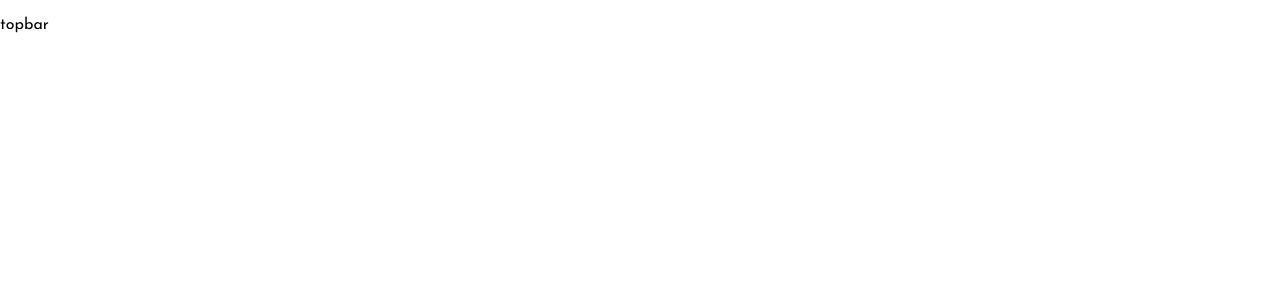
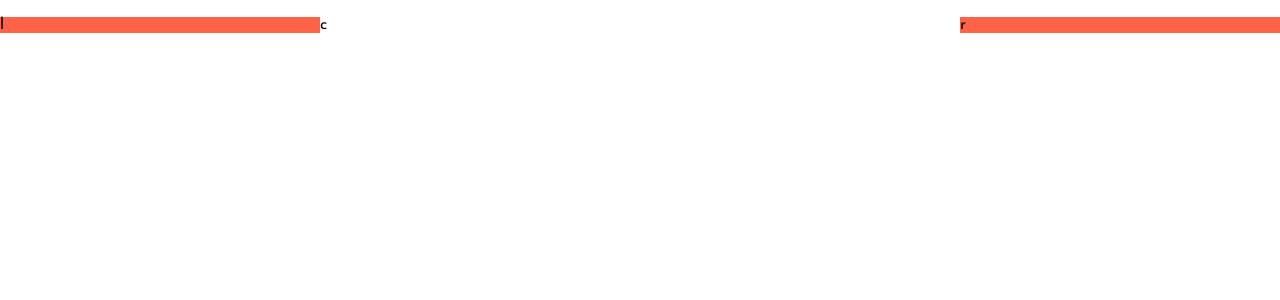
Before and after one commit to adamalcantara/blog, a React (Create React App) app: page / in a window 1280 px wide. Shown: the top 300 px of the page. Built offline with nearby package versions, Linux system fonts and the light colour scheme.

Commit message:
Added sizing

```diff
--- a/src/Components/Topbar/Topbar.css
+++ b/src/Components/Topbar/Topbar.css
@@ -8,3 +8,12 @@
     align-items: center;
     font-family: 'Josefin Sans', sans-serif;
 }
+
+.topLeft,.topRight {
+    flex:3;
+    background-color: tomato;
+}
+
+.topCenter {
+    flex: 6;
+}
--- a/src/Components/Topbar/Topbar.jsx
+++ b/src/Components/Topbar/Topbar.jsx
@@ -4,7 +4,9 @@ import "./Topbar.css"
 const Topbar = () => {
     return (
         <div className="top">
-            topbar
+            <div className="topLeft">l</div>
+            <div className="topCenter">c</div>
+            <div className="topRight">r</div>
         </div>
     );
 }
```
